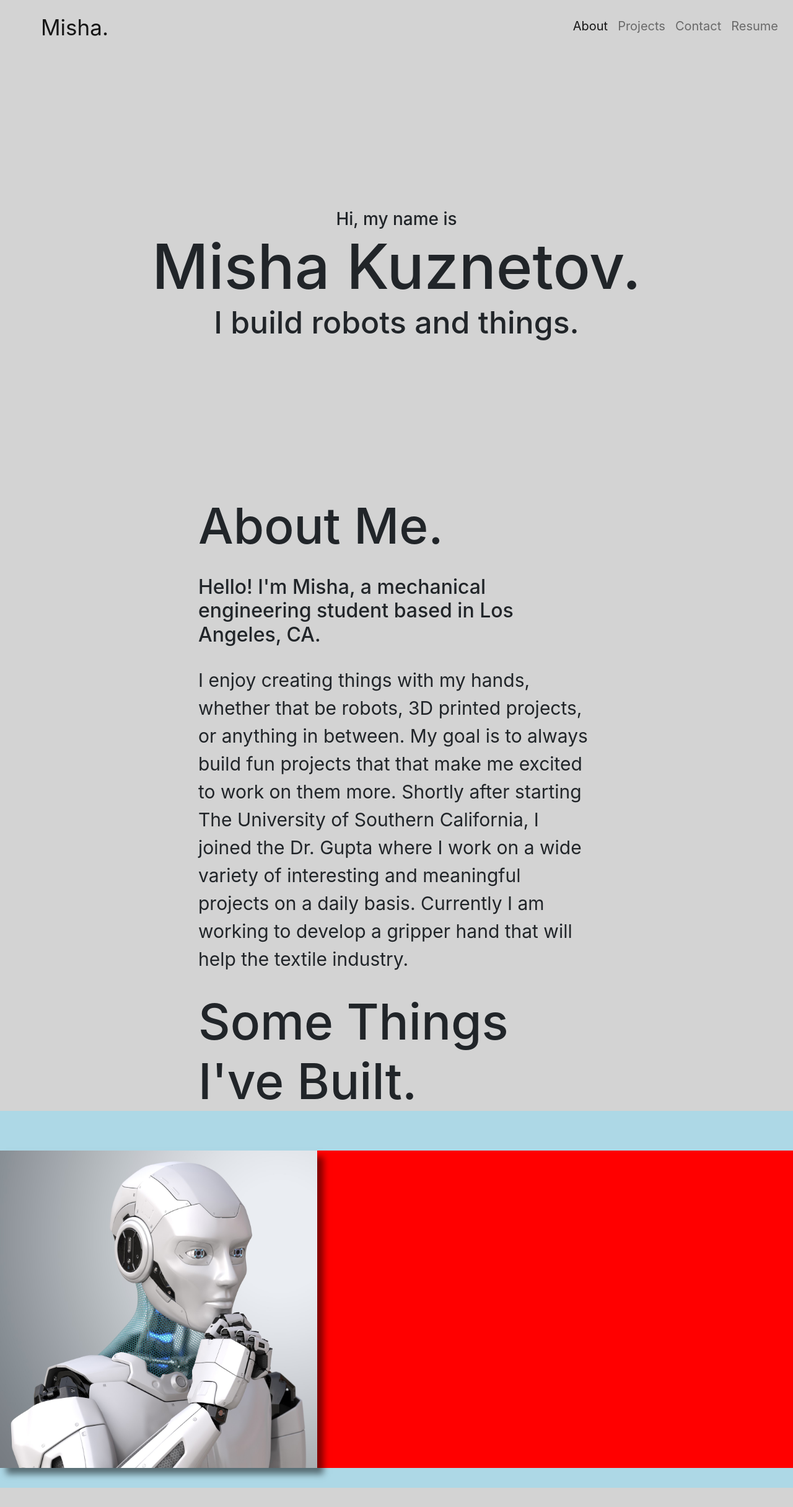
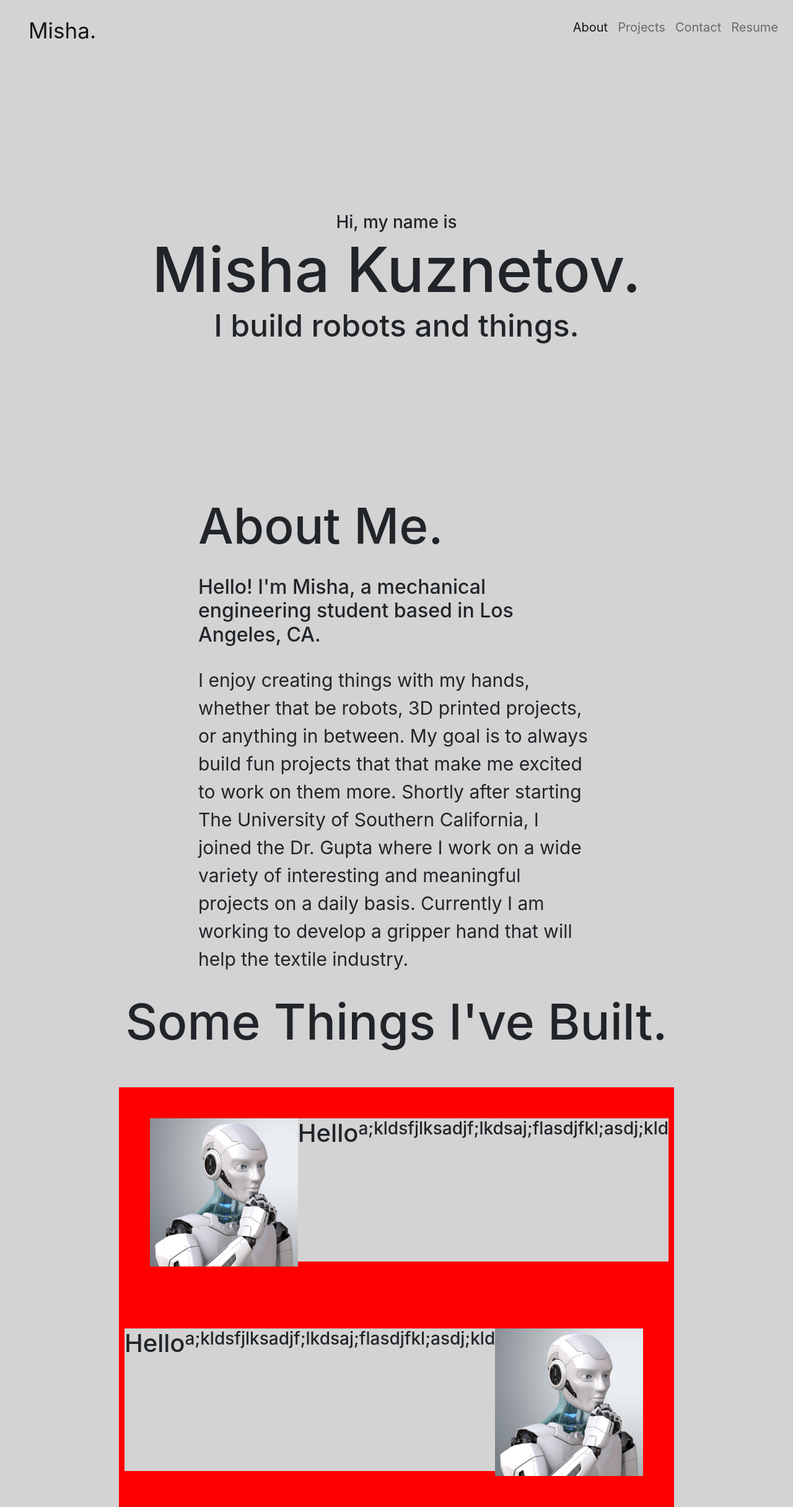
Before and after one commit to lanson19/misha-portfolio, a plain HTML site: page index.html in a window 1280 px wide. Shown: the whole page at 62% size. Before the commit the page ends 2400 px from the top, so only its background shows below. Drawn offline with nearby package versions, Linux system fonts and the light colour scheme.

Commit message:
worked on project section

```diff
--- a/css/main.css
+++ b/css/main.css
@@ -4,15 +4,64 @@
     background-color: lightgrey;
 }
 
+body {
+    overflow-x: hidden;
+}
 /* Navbar Stuff */
 .navbar-brand {
-    padding-left: 50px;
-    padding-top: 10px;
+    padding-left: 30px;
+    padding-top: 15px;
     font-size: 35px;
 }
 
 .bg-light {
     background-color: lightgrey !important;
+}
+
+/* Sliding Animations */
+.slideUp {
+    transform: translate(0, 100px);
+}
+
+.slideLeft {
+    transform: translate(500px, 0px);
+}
+
+.slideRight {
+    transform: translate(-500px, 0px);
+}
+
+
+/* Expirement */
+
+.left-right, .top_bottom{
+    width: 100%;
+}
+
+.left-right{
+    animation: left_to_right 1s ease;
+}
+
+.top_bottom{
+    animation: top_bottom 1.5s ease;
+}
+
+@keyframes top_bottom {
+    from {
+        margin-top: -50%;
+    }
+    to {
+        margin-top: 0%;
+    }
+}
+
+@keyframes left_to_right {
+    from {
+        margin-left: -8%;
+    }
+    to {
+        margin-left: 0;
+    }
 }
 
 /* About Page */
@@ -53,13 +102,11 @@
   transition: all 2s;
 }
 
-.slideUp {
-  transform: translate(0, 100px);
-}
+
 
 .hide.visible {
-  opacity: 1;
-  transform: translate(0, 0);
+    opacity: 1;
+    transform: translate(0, 0);
 }
 
 .about-section {
@@ -80,63 +127,39 @@
     font-size: 30px;
 }
 
+
 /* Projects Section */
 .project-section {
     min-height: 100vh;
-    background-color: lightblue;
+    /* background-color: lightblue; */
+}
+
+.project-div {
+    margin: auto;
+    text-align: center;
+    padding-bottom: 50px;
+}
+
+.project-div h1 {
+    font-size: 80px;
 }
 
 .project {
+    background-color: red;
     margin: auto;
-    padding: 0% 25%;
+    width: 70vw;
+    display: flex;
+    padding: 50px;
 }
 
-.project h1 {
-    font-size: 80px;
+.project img {
+    width: 30%;
 }
 
-.picContainer{
-    position: relative;
-    background-color: red;
-    margin-top: 5%;
+.p1 {
+    justify-content: flex-start;
 }
 
-.picContainer img{
-    width: 40%;
+.p2 {
+    justify-content: flex-end;
 }
-
-.picContainer img {
--webkit-box-shadow: 10px 10px 10px 0px rgba(0,0,0,0.5);
--moz-box-shadow: 10px 10px 10px 0px rgba(0,0,0,0.5);
-box-shadow: 10px 10px 10px 0px rgba(0,0,0,0.5);
-transition-duration: .25s;
-}
-
-.picContainer:hover img{
--webkit-box-shadow: 0 0 0 0 rgba(0,0,0,0.5);
--moz-box-shadow: 0 0 0 0 rgba(0,0,0,0.5);
-box-shadow: 0 0 0 0px rgba(0,0,0,0.5);
-transition-duration: .25s;
-}
-
-.picOverlay {
-opacity: 0;
-transition-property: opacity;
-transition-duration: .3s;
-position: absolute;
-top: 0;
-bottom: 0;
-left: 0;
-right: 0;
-display: flex;
-flex-direction: column;
-justify-content: center;
-background-color: rgba(70, 70, 67, .8);
-color: white;
-font-size: 2em;
-}
-
-
-.picOverlay:hover {
-opacity: 0.6;
-}
--- a/index.html
+++ b/index.html
@@ -11,23 +11,22 @@
     <script src="https://stackpath.bootstrapcdn.com/bootstrap/4.1.3/js/bootstrap.min.js" integrity="sha384-ChfqqxuZUCnJSK3+MXmPNIyE6ZbWh2IMqE241rYiqJxyMiZ6OW/JmZQ5stwEULTy" crossorigin="anonymous"></script>
 
     <!-- My Links -->
+    <script src="js/index.js"></script>
     <link rel="stylesheet" href="css/main.css">
-    <script src="js/index.js"></script>
 
     <title>Misha Portfolio</title>
 </head>
 <body>
 
-
     <!-- Front Page -->
     <section class="front-section">
         <!-- Navbar -->
     <nav class="navbar navbar-expand-lg navbar-light bg-light">
-        <a class="navbar-brand" href="#">Misha.</a>
+        <a class="navbar-brand left-right" href="#">Misha.</a>
         <button class="navbar-toggler" type="button" data-toggle="collapse" data-target="#navbarNav" aria-controls="navbarNav" aria-expanded="false" aria-label="Toggle navigation">
             <span class="navbar-toggler-icon"></span>
         </button>
-        <div class="collapse navbar-collapse navbar-right" id="navbarNav">
+        <div class="collapse navbar-collapse navbar-right top_bottom" id="navbarNav">
             <ul class="navbar-nav ml-auto">
                 <li class="nav-item">
                     <a class="nav-link active" href="#">About</a>
@@ -71,15 +70,22 @@
 
     <!-- Projects Section -->
     <section class="project-section">
-        <div class="project">
+        <div class="project-div">
             <h1>Some Things I've Built.</h1>
         </div>
-        <div class="picContainer">
-            <img src="photos/robot.jpg" alt="">
-            <div class="picOverlay">
-                <h3>stuff</h3>
-            </div>
+
+        <div class="project hide slideLeft p1">
+            <img src="/photos/robot.jpg" alt="">
+            <h1 class="title">Hello</h1>
+            <h3>a;kldsfjlksadjf;lkdsaj;flasdjfkl;asdj;kld</h3>
         </div>
+
+        <div class="project hide slideRight p2">
+            <h1 class="title">Hello</h1>
+            <h3>a;kldsfjlksadjf;lkdsaj;flasdjfkl;asdj;kld</h3>
+            <img src="/photos/robot.jpg" alt="">
+        </div>
+
     </section>
 </body>
 </html>
```
